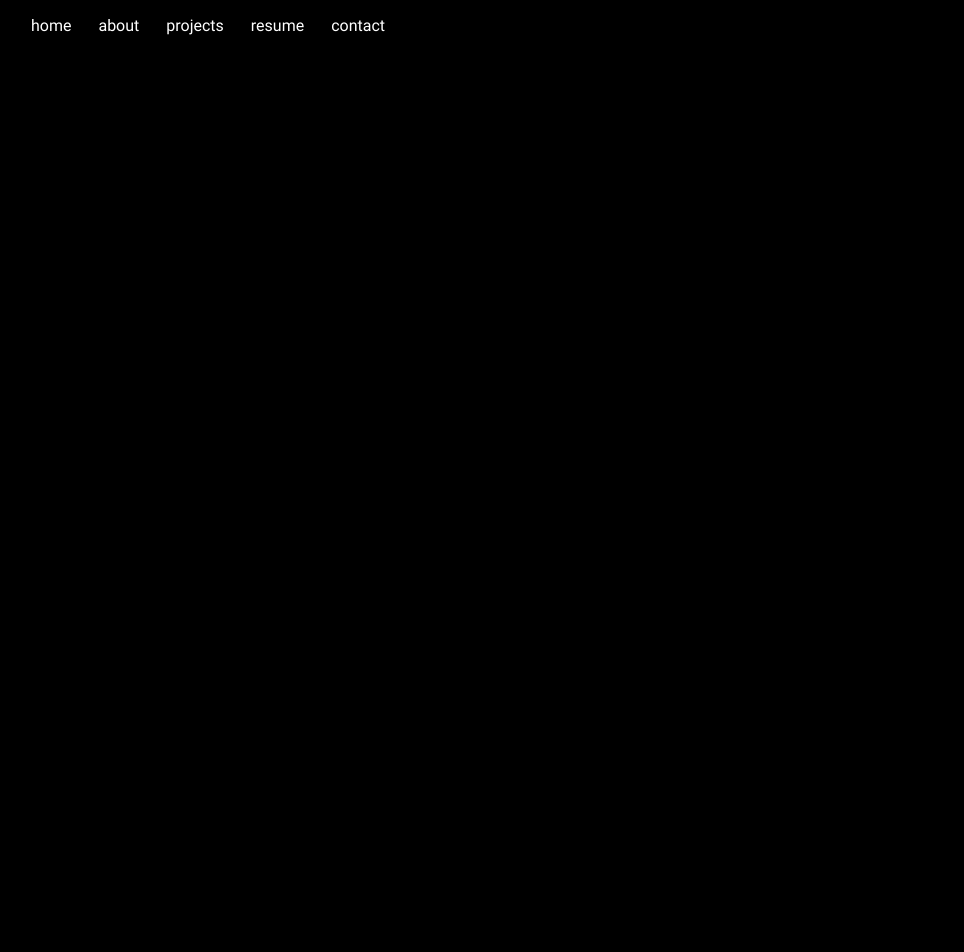
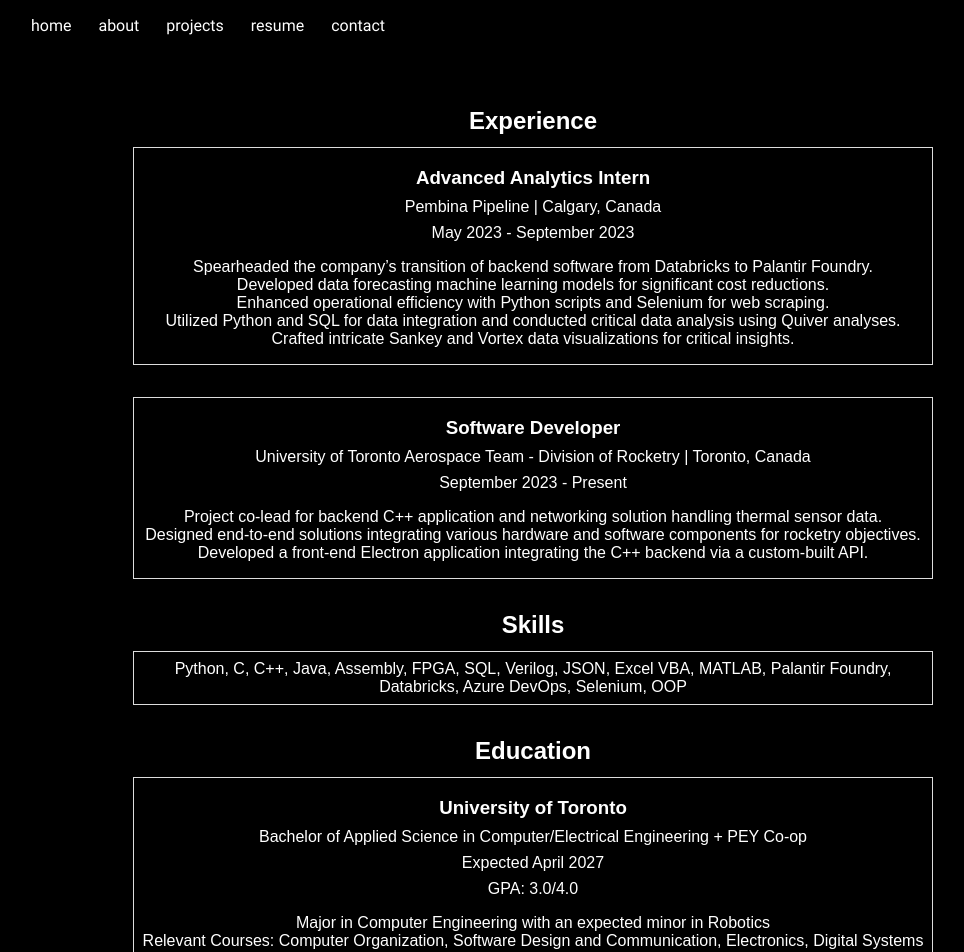
Before and after one commit to DarsanQi/darsanqi.github.io, a React (Create React App) app in the folder my-app/: page /resume in a window 1280 px wide. Shown: the top 952 px of the page, without its empty margins (107-1071 px from the left). Before the commit the page ends 800 px from the top, so only its background shows below. Built offline with nearby package versions, Linux system fonts and the light colour scheme.

Commit message:
fixed contact page, have the skeleton

```diff
--- a/my-app/src/Subpages/Contact.js
+++ b/my-app/src/Subpages/Contact.js
@@ -1,17 +1,30 @@
-import React from 'react';
 
 const Contact = () => {
   return (
-    <section id="contact">
-      <h2>Let's Get In Touch.</h2>
-      <form>
-        <input type="text" placeholder="First Name" />
-        <input type="text" placeholder="Last Name" />
-        <input type="email" placeholder="Email Address" />
-        <textarea placeholder="Message"></textarea>
-        <button type="submit">Submit</button>
-      </form>
-      <div className="contact-icons">
+    <section id="contact" className="contact-section">
+      <div className="contact-container">
+        <div className="contact-image">
+          <img src="path_to_your_image.png" alt="Contact Illustration" />
+        </div>
+        <div className="contact-form-container">
+          <h2>Looks like you need some help!!!</h2>
+          <h1>Reach Out!</h1>
+          <p>
+            I usually respond within an hour, but designers do sleep two to three hours a night, so it might take a bit longer.
+            Thank you and I am looking to hearing from you.
+          </p>
+          <form>
+            <input type="text" placeholder="Name" name="name" required />
+            <input type="email" placeholder="Email Address" name="email" required />
+            <textarea placeholder="Message" name="message" required></textarea>
+            <div className="form-buttons">
+              <button type="submit">Submit</button>
+              <button type="button" className="schedule-meeting-button">Schedule A Meeting</button>
+            </div>
+          </form>
+        </div>
+      </div>
+      <div className="contact-icons-contact">
         <a href="https://www.linkedin.com/in/yourprofile" target="_blank" rel="noopener noreferrer">
           <i className="fab fa-linkedin"></i>
         </a>
--- a/my-app/src/Subpages/Resume.js
+++ b/my-app/src/Subpages/Resume.js
@@ -1,9 +1,51 @@
+
+
+
 const Resume = () => {
   return (
-    <section id="resume">
-      <h2>Download Resume:</h2>
-      <p>resume button</p>
-    </section>
+    <div className="resume-container">
+      <h2>Experience</h2>
+      <div className="resume-section">
+        <h3>Advanced Analytics Intern</h3>
+        <p>Pembina Pipeline | Calgary, Canada</p>
+        <p>May 2023 - September 2023</p>
+        <ul>
+          <li>Spearheaded the company’s transition of backend software from Databricks to Palantir Foundry.</li>
+          <li>Developed data forecasting machine learning models for significant cost reductions.</li>
+          <li>Enhanced operational efficiency with Python scripts and Selenium for web scraping.</li>
+          <li>Utilized Python and SQL for data integration and conducted critical data analysis using Quiver analyses.</li>
+          <li>Crafted intricate Sankey and Vortex data visualizations for critical insights.</li>
+        </ul>
+      </div>
+      <div className="resume-section">
+        <h3>Software Developer</h3>
+        <p>University of Toronto Aerospace Team - Division of Rocketry | Toronto, Canada</p>
+        <p>September 2023 - Present</p>
+        <ul>
+          <li>Project co-lead for backend C++ application and networking solution handling thermal sensor data.</li>
+          <li>Designed end-to-end solutions integrating various hardware and software components for rocketry objectives.</li>
+          <li>Developed a front-end Electron application integrating the C++ backend via a custom-built API.</li>
+        </ul>
+      </div>
+
+      <h2>Skills</h2>
+      <div className="resume-section">
+        <p>Python, C, C++, Java, Assembly, FPGA, SQL, Verilog, JSON, Excel VBA, MATLAB, Palantir Foundry, Databricks, Azure DevOps, Selenium, OOP</p>
+      </div>
+
+      <h2>Education</h2>
+      <div className="resume-section">
+        <h3>University of Toronto</h3>
+        <p>Bachelor of Applied Science in Computer/Electrical Engineering + PEY Co-op</p>
+        <p>Expected April 2027</p>
+        <p>GPA: 3.0/4.0</p>
+        <ul>
+          <li>Major in Computer Engineering with an expected minor in Robotics</li>
+          <li>Relevant Courses: Computer Organization, Software Design and Communication, Electronics, Digital Systems (Verilog HDL), Computer Fundamentals(C), Programming Fundamentals(C++), Circuit Analysis, Engineering Strategies And Practices</li>
+        </ul>
+      </div>
+
+    </div>
   );
 }
 
--- a/my-app/src/styling/Contact.css
+++ b/my-app/src/styling/Contact.css
@@ -0,0 +1,108 @@
+.contact-section {
+    display: flex;
+    justify-content: center;
+    align-items: center;
+    padding: 2em;
+    background-color: #000;
+    color: #fff;
+  }
+
+  .contact-container {
+    display: flex;
+    flex-wrap: wrap;
+    max-width: 1200px;
+    width: 100%;
+    align-items: center;
+    gap: 2em;
+  }
+
+  .contact-image img {
+    width: 100%;
+    max-width: 500px;
+    height: auto;
+  }
+
+  .contact-form-container {
+    max-width: 600px;
+    width: 100%;
+  }
+
+  .contact-form-container h2 {
+    font-size: 1.5em;
+    margin-bottom: 0.5em;
+  }
+
+  .contact-form-container h1 {
+    font-size: 2.5em;
+    margin-bottom: 1em;
+  }
+
+  .contact-form-container p {
+    font-size: 1em;
+    margin-bottom: 2em;
+  }
+
+  .contact-form-container form {
+    display: flex;
+    flex-direction: column;
+  }
+
+  .contact-form-container input,
+  .contact-form-container textarea {
+    padding: 0.5em;
+    margin-bottom: 1em;
+    border: 1px solid #fff;
+    border-radius: 5px;
+    font-size: 1em;
+    width: 100%;
+  }
+
+  .contact-form-container button {
+    padding: 0.75em 1em;
+    border: none;
+    border-radius: 5px;
+    background-color: #fff;
+    color: #555;
+    font-size: 1em;
+    cursor: pointer;
+    margin-top: 1em;
+  }
+
+  .schedule-meeting-button {
+    background-color: #007bff;
+    margin-left: 1em;
+  }
+
+  .contact-form-container button:hover,
+  .contact-form-container .schedule-meeting-button:hover {
+    background-color: #555;
+    color: #fff;
+  }
+
+  .contact-form-container .schedule-meeting-button:hover {
+    background-color: #555;
+    color: fff;
+  }
+
+  .contact-icons-contact {
+    display: flex;
+    z-index: 2;
+    width: 80%;
+    position: absolute;
+    bottom: 5%;
+    border: 1px solid #fff;
+    padding-left: 20%;
+  }
+  .contact-icons-contact a {
+    padding-left: 5%;
+    padding-right: 5%;
+    color: #fff;
+    font-size: 2em;
+    text-decoration: none;
+    box-sizing: border-box;
+  }
+
+  .contact-icons-contact a:hover {
+    color: #ccc;
+    transition: background-color 0.5s ease-in-out;
+  }
--- a/my-app/src/styling/Resume.css
+++ b/my-app/src/styling/Resume.css
@@ -0,0 +1,43 @@
+.resume-container {
+    text-align: center;
+    margin: 0 auto;
+    padding: 2em;
+    max-width: 800px;
+    font-family: Arial, sans-serif;
+    color: #ffffff;
+  }
+
+  h1, h2, h3 {
+    margin: 1em 0 0.5em;
+  }
+
+  p {
+    margin: 0.5em 0;
+  }
+
+  ul {
+    list-style-type: none;
+    padding: 0;
+  }
+
+  .resume-section {
+    margin-bottom: 2em;
+    border: 1px solid #ddd;
+  }
+
+  .download-button {
+    display: inline-block;
+    margin-top: 2em;
+    padding: 0.5em 2em;
+    font-size: 1em;
+    color: #fff;
+    background-color: #007bff;
+    border: none;
+    border-radius: 5px;
+    text-decoration: none;
+    cursor: pointer;
+  }
+
+  .download-button:hover {
+    background-color: #0056b3;
+  }
```
Also changed, not shown: 1 other file (tests, documents, lock files or other folders).
